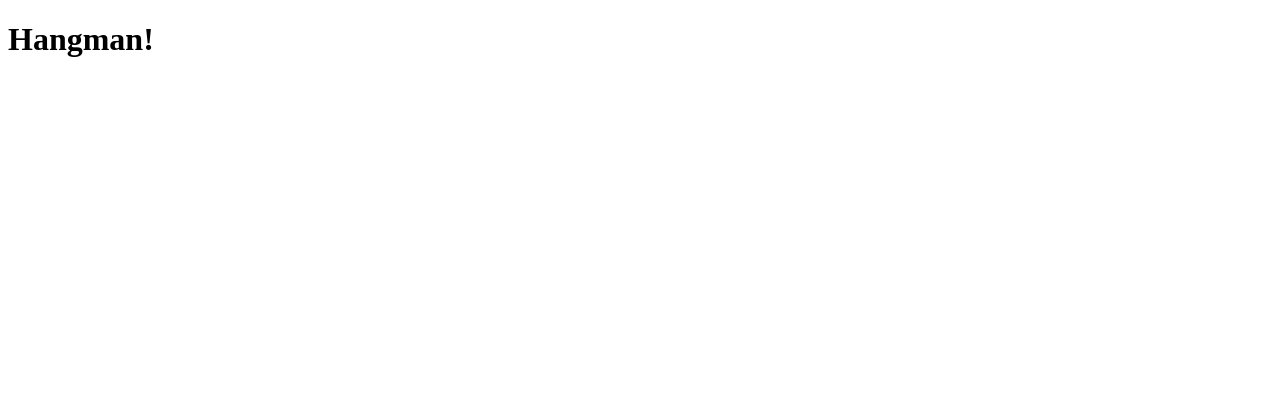
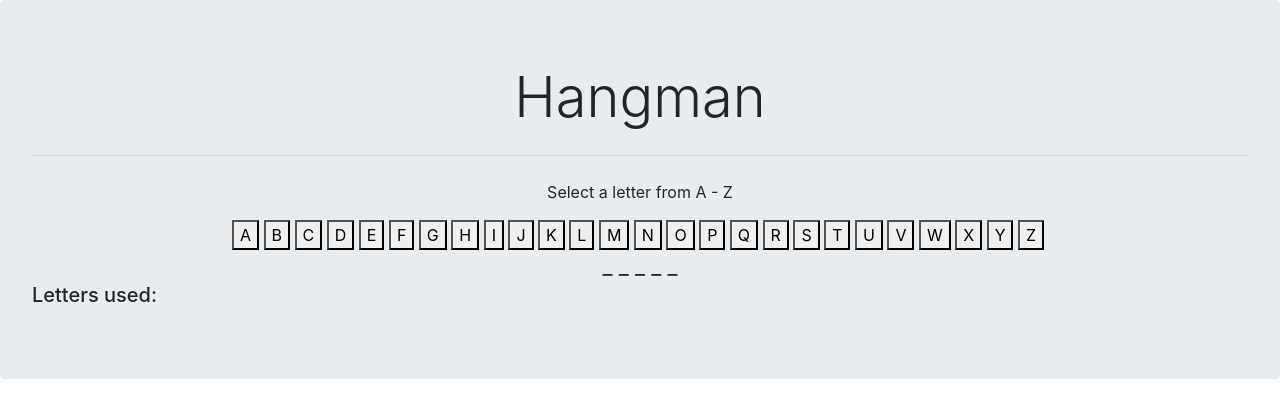
Before and after one commit to Tonygeee/Hangman, a plain HTML site: page index.html in a window 1280 px wide. Drawn offline with nearby package versions, Linux system fonts and the light colour scheme.

Commit message:
changed index

```diff
--- a/index.html
+++ b/index.html
@@ -1,63 +1,91 @@
 <!DOCTYPE html>
 <html>
 <head>
+  <link href="https://maxcdn.bootstrapcdn.com/bootstrap/4.0.0/css/bootstrap.min.css" rel="stylesheet">
+  <script src="https://code.jquery.com/jquery-3.2.1.slim.min.js">
+  </script>
+  <script src="https://cdnjs.cloudflare.com/ajax/libs/popper.js/1.12.9/umd/popper.min.js">
+  </script>
+  <script src="https://maxcdn.bootstrapcdn.com/bootstrap/4.0.0/js/bootstrap.min.js">
+  </script>
+  <link href="Hangman_HW.css" rel="stylesheet" type="text/css">
+  <script src="http://code.jquery.com/jquery-3.3.1.min.js">
+  </script>
   <title>Hangman</title>
 </head>
 <body>
+  <div class="jumbotron">
+  <h1 class="display-4">Hangman</h1>
+  <hr class="my-4">
+  <p>Select a letter from A - Z</p>
+  <button onclick="game('A');" class="guess a">A</button>
+  <button onclick="game('B');" class="guess">B</button>
+  <button onclick="game('C');" class="guess">C</button>
+  <button onclick="game('D');" class="guess">D</button>
+  <button onclick="game('E');" class="guess">E</button>
+  <button onclick="game('F');" class="guess">F</button>
+  <button onclick="game('G');" class="guess">G</button>
+  <button onclick="game('H');" class="guess">H</button>
+  <button onclick="game('I');" class="guess">I</button>
+  <button onclick="game('J');" class="guess">J</button>
+  <button onclick="game('K');" class="guess">K</button>
+  <button onclick="game('L');" class="guess">L</button>
+  <button onclick="game('M');" class="guess">M</button>
+  <button onclick="game('N');" class="guess">N</button>
+  <button onclick="game('O');" class="guess">O</button>
+  <button onclick="game('P');" class="guess">P</button>
+  <button onclick="game('Q');" class="guess">Q</button>
+  <button onclick="game('R');" class="guess">R</button>
+  <button onclick="game('S');" class="guess">S</button>
+  <button onclick="game('T');" class="guess">T</button>
+  <button onclick="game('U');" class="guess">U</button>
+  <button onclick="game('V');" class="guess">V</button>
+  <button onclick="game('W');" class="guess">W</button>
+  <button onclick="game('X');" class="guess">X</button>
+  <button onclick="game('Y');" class="guess">Y</button>
+  <button onclick="game('Z');" class="guess">Z</button>
+  <div id="results"></div>
+  <h5>Letters used:</h5>
+  <div id="used"></div>
+</div>
+<div id="results"></div>
+  <script>
+    var word = ["tiger", "lion", "giraffe", "monkey", "elephant", "cheetah"];
+var words = word[Math.floor(Math.random() * word.length)];
+var answerArray = [];
+// Takes the length of the word and replaces it with _ _ _ _ _
+for (var i = 0; i < words.length; i++) {
+  document.getElementById("results").innerHTML += " _ ";
+}
 
- <h1>Hangman!</h1>
+var remainingLetters = words.length;
 
- <script>
- // Create an array of words
- var words = [
- "",
- "samsung",
- "pixel",
- ""
- ];
- // Pick a random word
- var word = words[Math.floor(Math.random() * words.length)];
- // Set up the answer array
- var answerArray = [];
- for (var i = 0; i < word.length; i++) {
- answerArray[i] = "_";
- }
- var remainingLetters = word.length;
- // The game loop
- while (remainingLetters > 0) {
- // Show the player their progress
- alert(answerArray.join(" "));
- // Get a guess from the player
- var guess = prompt("Guess a letter, or click Cancel to stop playing.");
- if (guess === null) {
- // Exit the game loop
- break;
- } else if (guess.length !== 1) {
- alert("Please enter a single letter.");
- } else {
- // Update the game state with the guess
- for (var j = 0; j < word.length; j++) {
- if (word[j] === guess) {
+function game(guess){
+    var found = -1;
+    for (var j = 0; j < words.length; j++) {
+      //Makes the players input lowercase to make this simple
+      if (words[j].toLowerCase() == guess.toLowerCase()) {
         answerArray[j] = guess;
+        found = j;
         remainingLetters--;
       }
+    } //Creates a new variable with a blank space to fill in the letters
+    var answerStr = '';
+    if(found >= 0){
+      for (var f = 0; f < words.length; f++) {
+        if (words[f].toUpperCase() == answerArray[f]) {
+          answerStr += " "+answerArray[f]+" ";
+        } else {
+          answerStr += ' _ ';
+        } //Prints the key pressed onto the HTML page
+        document.getElementById("results").innerHTML = answerStr;
+      }
+    }else{
+      alert('wrong answer');
     }
 }
-// The end of the game loop
- }
- // Show the answer and congratulate the player
- alert(answerArray.join(" "));
- alert("Good job! The answer was " + word);
- </script>
-</body>
-</html>
 
-
-
-
-
-
-
+//Could not figure out how to get the game to stop the game and congradulate the player once theyve answered every letter in time.
 
 
   </script>
```
Also changed, not shown: script.js (added, +41 -0 lines). Lines whose indentation alone changed are shown as unchanged.
